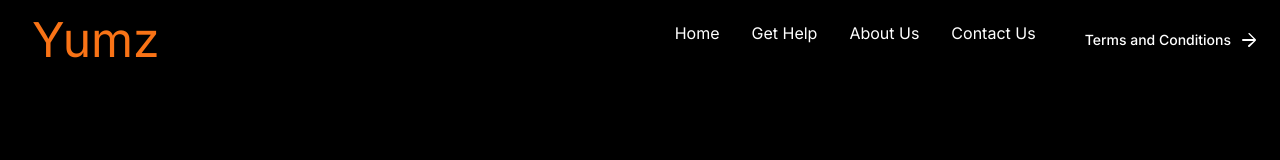
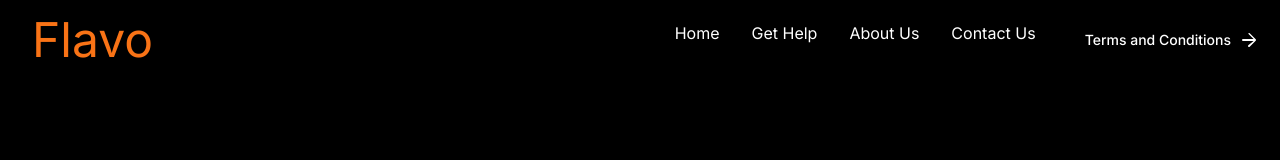
Before and after one commit to backhams/yumzweb, a Next.js app: page / in a window 1280 px wide. Shown: the top 160 px of the page. Built offline with nearby package versions, Linux system fonts and the light colour scheme.

Commit message:
change webside name Yumz to Flavo

```diff
--- a/src/app/navbar/page.js
+++ b/src/app/navbar/page.js
@@ -33,7 +33,7 @@ const Navbar = () => {
 
     return (
         <header className="flex flex-col w-full sm:flex-row justify-between items-center py-4 bg-black fixed top-0">
-            <div className="text-5xl font-semibol mb-4 sm:mb-0 text-orange-500">Yumz</div>
+            <div className="text-5xl font-semibol mb-4 sm:mb-0 text-orange-500">Flavo</div>
             <div className="flex flex-wrap justify-center sm:justify-start space-x-4 sm:space-x-8 sm:ml-4 mr-10">
                 <Link href="/" className="block text-center hover:text-green-300 hover:underline text-white mb-2 sm:mb-0">Home</Link>
                 <Link href="help_center" className="block text-center hover:text-green-300 hover:underline text-white mb-2 sm:mb-0">Get Help</Link>
```
